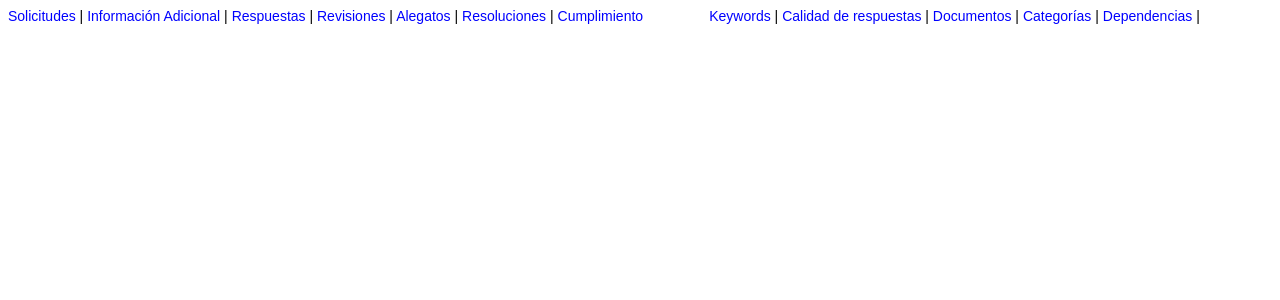
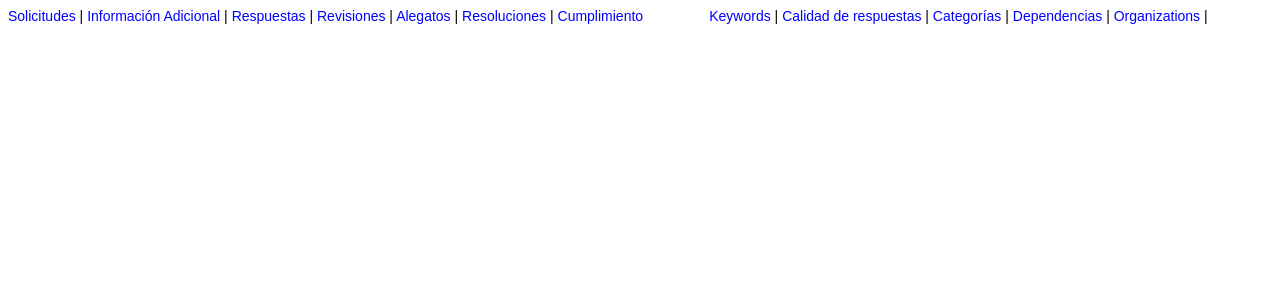
Before and after one commit to fundar/migracion, a CodeIgniter app: template application/views/example.php in a window 1280 px wide. Shown: the top 300 px of the page. Run offline with CodeIgniter, Linux system fonts and the light colour scheme; the template is opened without the code that fills it, so the values that code supplies are empty.

Commit message:
organizaciones

```diff
--- a/application/views/example.php
+++ b/application/views/example.php
@@ -51,10 +51,10 @@ a:hover
 
 		<a href='<?php echo site_url('requests/keywords')?>'>Keywords</a> |
 		<a href='<?php echo site_url('requests/quality')?>'>Calidad de respuestas</a> |
-		<a href='<?php echo site_url('requests/documents')?>'>Documentos</a> |
+		<!-- <a href='<?php echo site_url('requests/documents')?>'>Documentos</a> | -->
 		<a href='<?php echo site_url('requests/categories')?>'>Categor&iacute;as</a> |
 		<a href='<?php echo site_url('requests/dependencies')?>'>Dependencias</a> |
-		<!-- <a href='<?php echo site_url('requests/organizations')?>'>Organizations</a> | -->
+		<a href='<?php echo site_url('requests/organizations')?>'>Organizations</a> |
 		<!-- <a href='<?php echo site_url('requests/areas')?>'>Areas</a> | -->
 		<!-- <a href='<?php echo site_url('requests/users')?>'>Users</a> | -->
 	</div>
```
